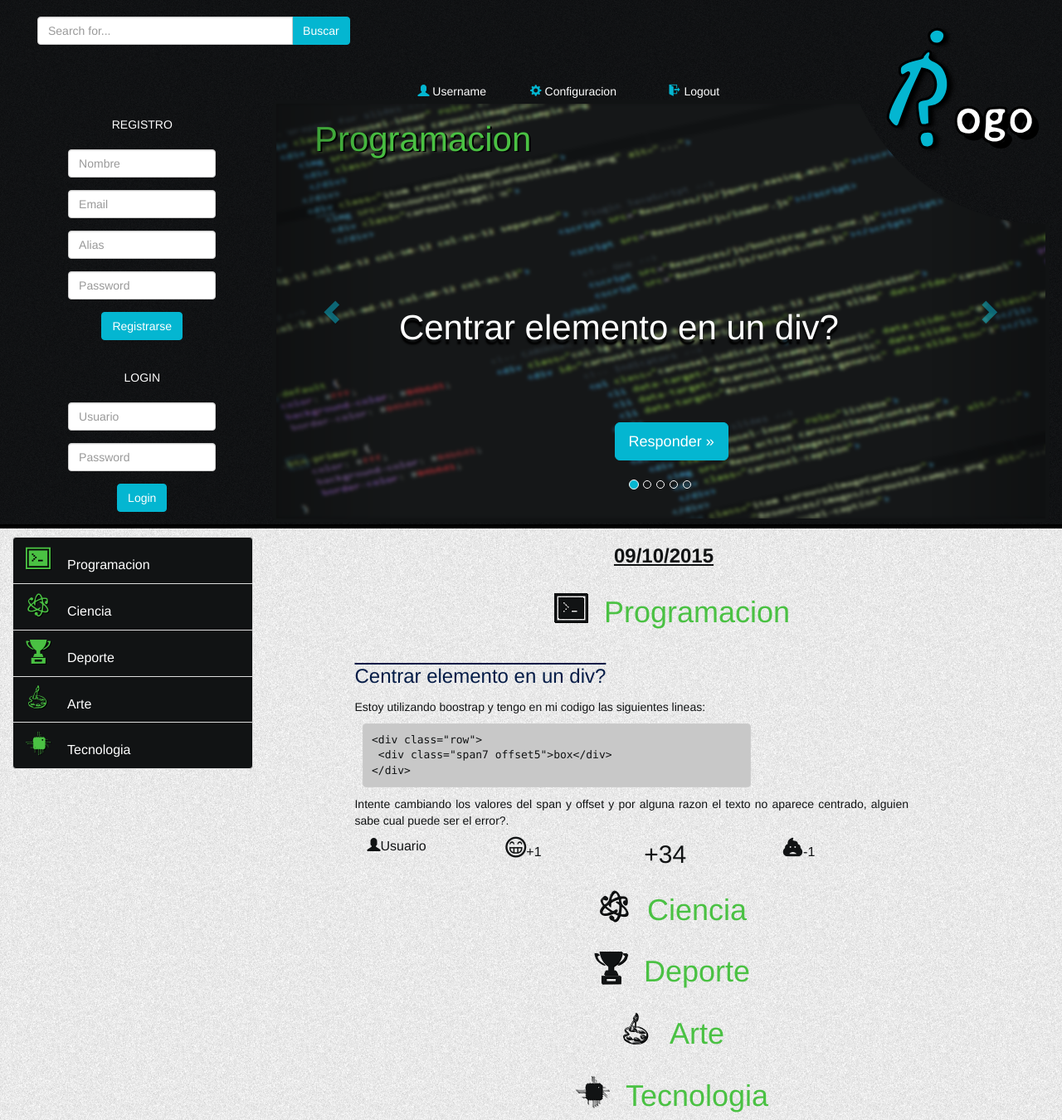
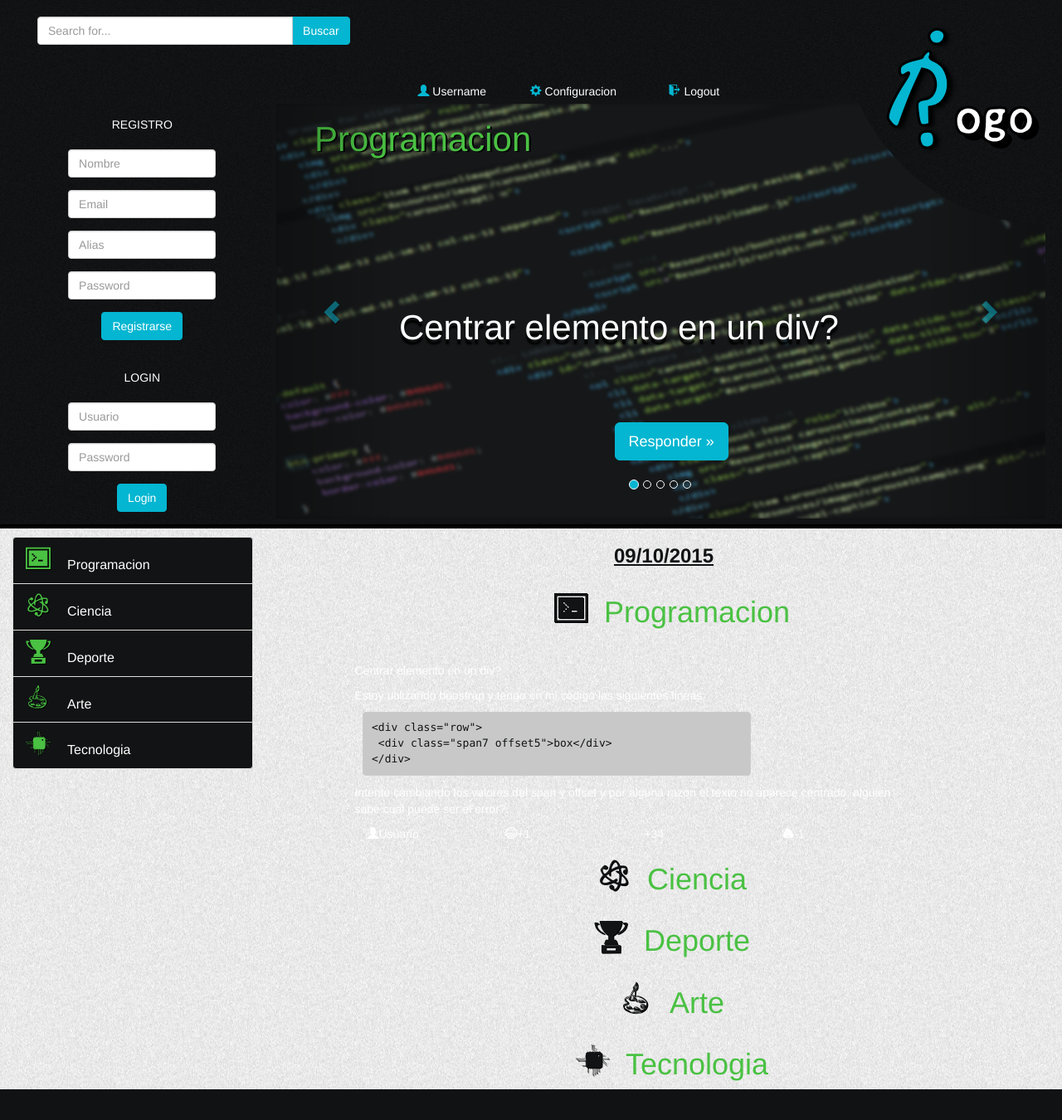
Before and after one commit to msantanagonzalez/rogo, a PHP site: page / in a window 1280 px wide. Shown: the whole page at 83% size. After the commit the page ends 1313 px from the top, so only its background shows below. Run offline with PHP 8.4, Linux system fonts and the light colour scheme; some web fonts are replaced.

Commit message:
Small update on index and style

```diff
--- a/www/Resources/css/styles.css
+++ b/www/Resources/css/styles.css
@@ -29,18 +29,28 @@ color: #111314;
   text-decoration:underline;
 }
 .indexCategoria{
-  /*-webkit-text-stroke: 1px black;*/
   color: #4ac143;
-  /*text-shadow: 2px 1px 0px #000;*/
-  /*
-   text-shadow:
-       3px 3px 0 #000,
-     -1px -1px 0 #000,
-      1px -1px 0 #000,
-      -1px 1px 0 #000,
-       1px 1px 0 #000;
-  */
 }
+.indexCodigoPregunta{
+  text-align: justify;
+  max-width: 70%;
+  margin-left: 10px;
+  background-color: #c8c8c8;
+  color: #111314;
+}
+
+/* Small devices (tablets, 768px and up) */
+@media (min-width:768px){
+
+}
+
+/* Medium devices (desktops, 992px and up) */
+@media (min-width:992){
+
+}
+
+/* Large devices (large desktops, 1200px and up) */
+@media (min-width:1200){
   .textoCategoria{
     position: absolute;
     bottom: -10px;
@@ -49,11 +59,7 @@ color: #111314;
     background: url(../images/noiseHeaderGrey.png) repeat center center;
     background-color:#111314;
     color: #fff;
-  /*
-  background-color:#041c47;
-  color: #fff;
-  */
-  font-size: 3em;
+    font-size: 25px;
     text-shadow: 2px 1px 0px #000;
     border-radius: 0px 100px 0px 0px;
   }
@@ -70,23 +76,17 @@ color: #111314;
   }
   .indexVotoPregunta{
     color: #111314;
-  font-size: 25px;
+    font-size: 20px;
   }
   .indexPuntuacionPregunta{
     color: #111314;
-  font-size: 30px;
+    font-size: 25px;
   }
   .indexTextoPregunta{
     font-size: 14px;
     text-align: justify;
     color: #111314;
   }
-.indexCodigoPregunta{
-  text-align: justify;
-  max-width: 70%;
-  margin-left: 10px;
-  background-color: #c8c8c8;
-  color: #111314;
 }
 /* ------------------------- Textures  -----------------------*/
 .bodyNoise{
--- a/www/index.php
+++ b/www/index.php
@@ -26,16 +26,16 @@
     <div class="container-fluid">
      <div class="row">
         <!--  Inicio Barra de herramientas,Carrusel y login -->
-        <div class="col-lg-12 col-md-12 col-sm-12 col-xs-12 headContainer headerNoise">
+        <div class="col-xs-12 headContainer headerNoise">
           <!-- BUSCAR,LOGO Y BARRA DE HERRAMIENTAS -->
-          <div class="col-lg-12 col-md-12 col-sm-12 col-xs-12">
+          <div class="col-xs-12">
               <!-- LOGO -->
-              <div class="col-lg-3 col-md-3 col-sm-12 col-xs-12 text-center visible-sm visible-xs">
+              <div class="col-md-3 col-xs-12 text-center visible-sm visible-xs">
                 <img src="Resources/images/logo1.png" alt="...">
               </div>
               <!-- Fin Logo-->
               <!-- BUSCAR -->
-              <div class="col-lg-4 col-md-4 col-sm-12 col-xs-12">
+              <div class="col-md-4 col-xs-12">
                 <div class="input-group">
                   <input type="text" class="form-control" placeholder="Search for...">
                   <span class="input-group-btn">
@@ -45,17 +45,17 @@
               </div>
               <!-- Fin Buscar-->
               <!-- USUARIO -->
-              <div class="col-lg-5 col-md-5 col-sm-12 col-xs-12 indexIconsContainer">
+              <div class="col-md-5 col-xs-12 indexIconsContainer">
                 <div class="row">
-                  <div class="col-lg-4 col-md-4 col-sm-12 col-xs-12 singleIconContainer">
+                  <div class="col-md-4 col-xs-12 singleIconContainer">
                     <span class="glyphicon glyphicon-user textBlue" aria-hidden="true"></span>
                     <span>Username</span>
                   </div>
-                  <div class="col-lg-4 col-md-4 col-sm-12 col-xs-12 singleIconContainer">
+                  <div class="col-md-4 col-xs-12 singleIconContainer">
                     <span class="glyphicon glyphicon-cog textBlue" aria-hidden="true"></span>
                     <span>Configuracion</span>
                   </div>
-                  <div class="col-lg-4 col-md-4 col-sm-12 col-xs-12 singleIconContainer">
+                  <div class="col-md-4 col-xs-12 singleIconContainer">
                     <span class="icon-exit textBlue" aria-hidden="true"></span>
                     <span>Logout</span>
                   </div>
@@ -65,7 +65,7 @@
               <!-- LOGO -->
               <div class="indexCircle visible-lg visible-md">
               </div>
-              <div class="col-lg-3 col-md-3 col-sm-12 col-xs-12 indexLogoContainer text-right visible-lg visible-md">
+              <div class="col-md-3 col-xs-12 indexLogoContainer text-right visible-lg visible-md">
                 <span class="icon-rIcon1 indexLogo_R" aria-hidden="true"></span>
                 <span class="icon-ogo2Icon indexLogo_Ogo" aria-hidden="true"></span>
               </div>
@@ -74,12 +74,12 @@
           <!-- Fin Barra de herramientas y logo-->
 
           <!-- REGISTRO + CAROUSEL -->
-          <div class="col-lg-12 col-md-12 col-sm-12 col-xs-12">
+          <div class="col-xs-12">
             <div class="row">
               <!-- LOGIN/REGISTRO -->
-              <div class="col-lg-3 col-md-3 col-sm-12 col-xs-12">
+              <div class="col-md-3 col-xs-12">
                   <div class="row">
-                    <div class="col-lg-12 col-md-12 col-sm-12 col-xs-12 registroContainer">
+                    <div class="col-xs-12 registroContainer">
                       REGISTRO
                       <br>
                       <br>
@@ -111,7 +111,7 @@
                         </div>
                       </form>
                     </div>
-                    <div class="col-lg-12 col-md-12 col-sm-12 col-xs-12 registroContainer">
+                    <div class="col-xs-12 registroContainer">
                       LOGIN
                       <br>
                       <br>
@@ -136,7 +136,7 @@
                   </div>
               </div>
               <!-- CAROUSEL -->
-              <div class="col-lg-9 col-md-9 col-sm-12 col-xs-12 carouselContainer">
+              <div class="col-md-9 col-xs-12 carouselContainer">
 
                 <div id="carousel-example-generic" class="carousel slide" data-ride="carousel">
                   <!-- Indicators -->
@@ -215,15 +215,15 @@
         <!-- Fin Barra de herramientas,Carrusel y login-->
 
         <!-- SEPARADOR -->
-        <div class="col-lg-12 col-md-12 col-sm-12 col-xs-12 separator">
+        <div class="col-xs-12 separator">
         </div>
         <!-- Fin Separador-->
 
         <!-- CONTENIDO -->
-        <div class="col-lg-12 col-md-12 col-sm-12 col-xs-12">
+        <div class="col-xs-12">
           <div class="row">
             <!-- Principio Ordenacion Categoria -->
-            <div class="indexCategoriaContainer col-lg-3 col-md-3 col-sm-12 col-xs-12">
+            <div class="indexCategoriaContainer col-md-3 col-xs-12">
               <a href="programacion.php" class="list-group-item"><span class="icon-terminal menuIconosCategoria" aria-hidden="true"></span>Programacion</a>
               <a href="ciencia.php" class="list-group-item "><span class="icon-atomIcon menuIconosCategoria"></span>Ciencia</a>
               <a href="deporte.php" class="list-group-item "><span class="icon-trophyIcon2 menuIconosCategoria"></span>Deporte</a>
@@ -232,26 +232,26 @@
             </div>
             <!-- Fin Ordenacion Categoria -->
             <!-- Principio Historial -->
-              <div class="col-lg-9 col-md-9 col-sm-12 col-xs-12">
+              <div class="col-md-9 col-xs-12">
       				  <div class="row">
-                  <div class="col-lg-12 col-md-12 col-sm-12 col-xs-12 text-center">
+                  <div class="col-xs-12 text-center">
                     <h3 class="indexFecha">09/10/2015</h3>
                     <div class="row">
                       <!-- Programacion -->
-                      <div class="col-lg-12 col-md-12 col-sm-12 col-xs-12 text-center">
+                      <div class="col-xs-12 text-center">
                       	<h1 class="indexCategoria"><span class="icon-terminal indexIconosCategoria"></span>Programacion</h1>
                       	<!-- PreguntasProgramacion -->
-                      	<div class="col-lg-9 col-lg-offset-1 col-md-9 col-md-offset-1 col-sm-12 col-xs-12 indexPreguntaContainer">
+                      	<div class="col-md-9 col-md-offset-1 col-xs-12 indexPreguntaContainer">
                           <div class="row">
-                        		<div class="col-lg-12 col-md-12 col-sm-12 col-xs-12 indexPregunta">
+                        		<div class="col-xs-12 indexPregunta">
                         		  <p>Centrar elemento en un div?</p>
                         		</div>
-                        		<div class="col-lg-12 col-md-12 col-sm-12 col-xs-12">
+                        		<div class="col-xs-12">
                         		  <p class="indexTextoPregunta">Estoy utilizando boostrap y tengo en mi codigo las siguientes lineas:</p>
                               <pre class="indexCodigoPregunta"><code>&lt;div class=&quot;row&quot;&gt;<br>&#32;&lt;div class=&quot;span7 offset5&quot;&gt;box&lt;/div&gt;<br>&lt;/div&gt;</code></pre>
                         		  <p class="indexTextoPregunta">Intente cambiando los valores del span y offset y por alguna razon el texto no aparece centrado, alguien sabe cual puede ser el error?.</p>
                         		</div>
-                            <div class="col-lg-12 col-md-12 col-sm-12 col-xs-12 indexUsuarioPregunta">
+                            <div class="col-xs-12 indexUsuarioPregunta">
                               <div class="col-xs-3">
                                 <span class="glyphicon glyphicon-user" aria-hidden="true"></span>Usuario
                               </div>
@@ -270,19 +270,19 @@
                         <!-- Fin PreguntasProgramacion-->
                       </div>
                       <!-- Ciencia -->
-                      <div class="col-lg-12 col-md-12 col-sm-12 col-xs-12 text-center">
+                      <div class="col-xs-12 text-center">
                         <h1 class="indexCategoria"><span class="icon-atomIcon indexIconosCategoria"></span>Ciencia</h1>
                       </div>
                       <!-- Deporte -->
-                      <div class="col-lg-12 col-md-12 col-sm-12 col-xs-12 text-center">
+                      <div class="col-xs-12 text-center">
                         <h1 class="indexCategoria"><span class="icon-trophyIcon2 indexIconosCategoria"></span>Deporte</h1>
                       </div>
                       <!-- Arte -->
-                      <div class="col-lg-12 col-md-12 col-sm-12 col-xs-12 text-center">
+                      <div class="col-xs-12 text-center">
                         <h1 class="indexCategoria"><span class="icon-paletteIcon1 indexIconosCategoria"></span>Arte</h1>
                       </div>
                       <!-- Tecnologia -->
-                      <div class="col-lg-12 col-md-12 col-sm-12 col-xs-12 text-center">
+                      <div class="col-xs-12 text-center">
                         <h1 class="indexCategoria"><span class="icon-chipIcon indexIconosCategoria"></span>Tecnologia</h1>
                       </div>
                     </div>
```
Lines whose indentation alone changed are shown as unchanged.
